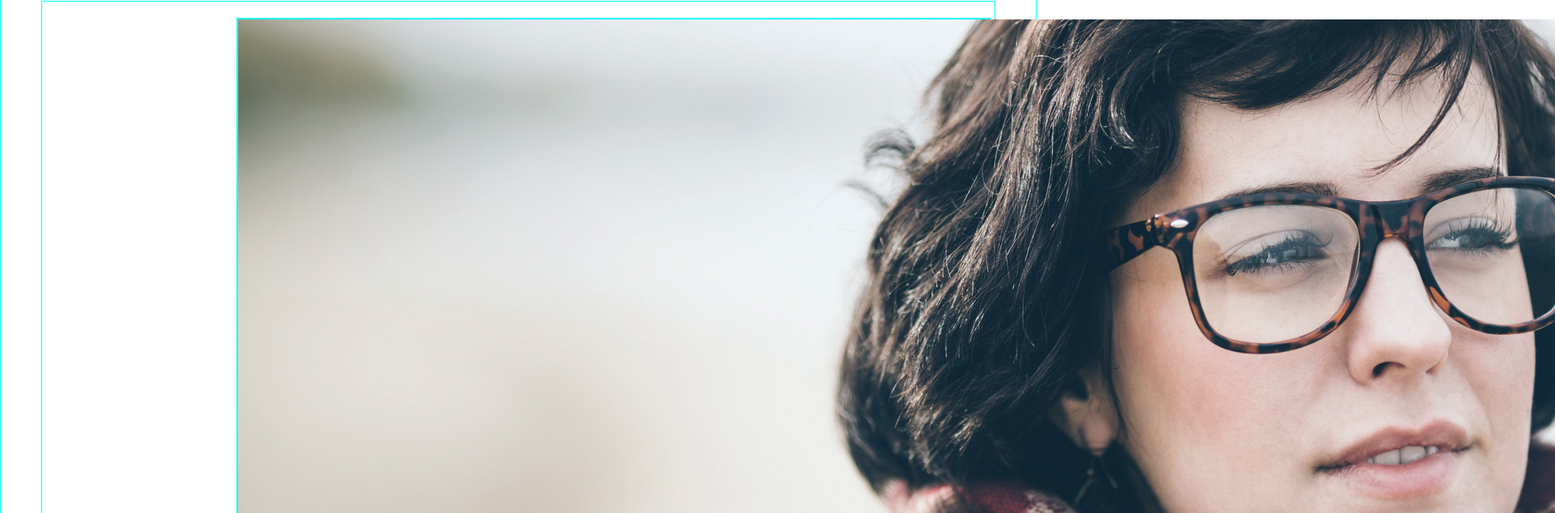
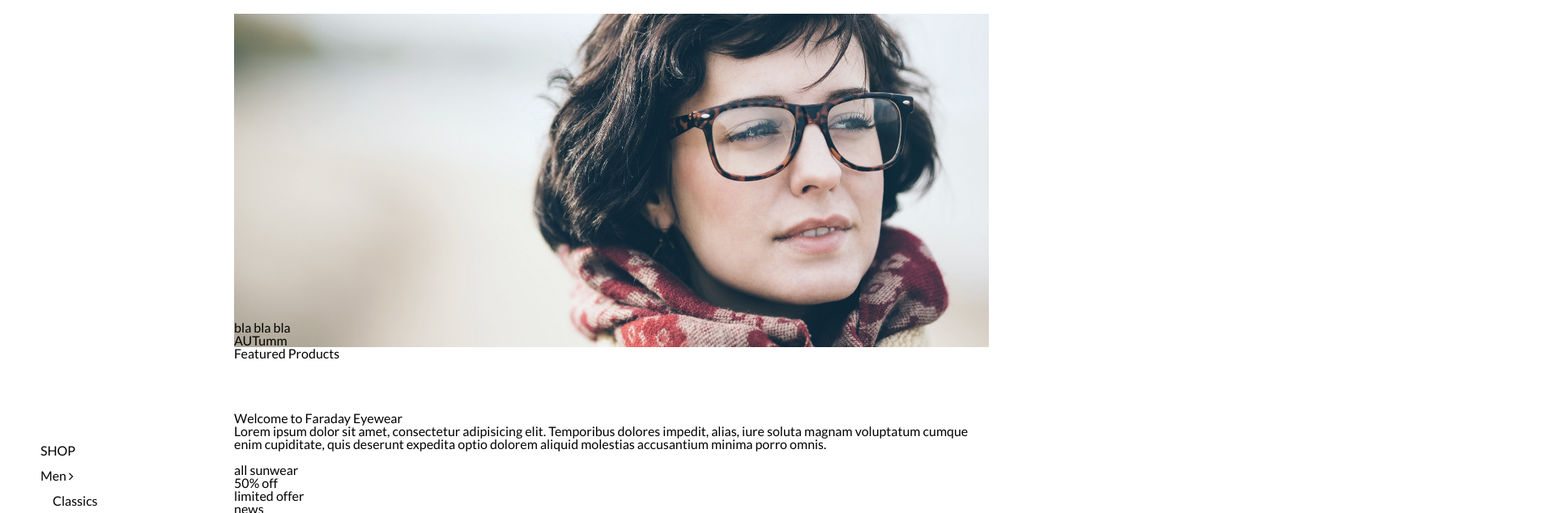
Before and after one commit to greeegooo/faradayWeb, a plain HTML site: page index.html in a window 1280 px wide. Shown: the part 184-818 px from the top of the page at 81% size, 1920 px wide, since content can reach past the window. Drawn offline with Linux system fonts and the light colour scheme.

Commit message:
second commit

```diff
--- a/index.html
+++ b/index.html
@@ -70,7 +70,10 @@
 				<div class="sub-container">
 					<section class="main-section">
 						<div class="main-image">
-							<img src="img/0.jpg" alt="">
+							<div>
+								<h2>bla bla bla</h2>
+								<h2>AUTumm</h2>
+							</div>
 						</div><!--Fin main-->
 						<div class="classics">
 
--- a/sass/style.scss
+++ b/sass/style.scss
@@ -47,10 +47,6 @@ table {
 }
 
  /*Styles*/
-
-div{
-	border: 1px solid cyan;
-}
 a{
 	color: black;
 	text-decoration: none;
@@ -61,6 +57,7 @@ a{
 }
 header{
 	text-align: center;
+	border-bottom: 1px solid cyan;
 	.logo, .search, .cart{
 		display: inline-block;
 	}
@@ -112,5 +109,11 @@ header{
 	}
 	.sub-container{
 		width: 79%;
+		.main-image{
+			background-image: url("../img/0.jpg");
+			background-size: cover;
+			background-repeat: no-repeat;
+			padding-top: 380px;
+		}
 	}
 }
```
Also changed, not shown: css/style.css, 1 other file.
